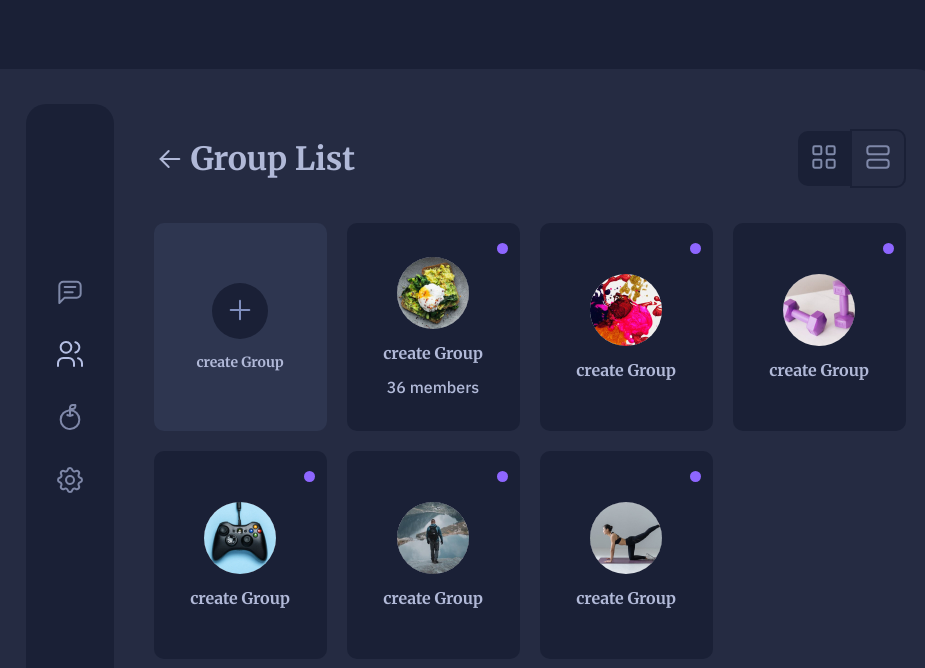
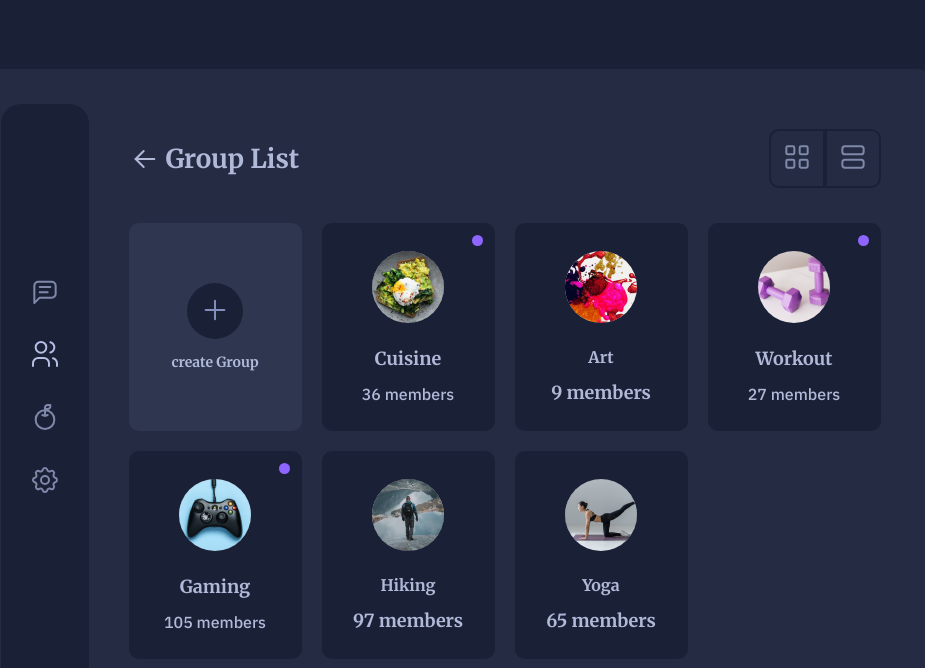
Before and after one commit to hellsu00/group-list, a plain HTML site: page index.html in a window 1280 px wide. Shown: the whole page, without its empty margins (187-1112 px from the left). Drawn offline with Linux system fonts and the light colour scheme; files that its build step writes are made by us from their sources.

Commit message:
Change card names

```diff
--- a/index.html
+++ b/index.html
@@ -11,8 +11,7 @@
     <link rel="preconnect" href="https://fonts.googleapis.com" />
     <link rel="preconnect" href="https://fonts.gstatic.com" crossorigin />
     <link
-      href="https://fonts.googleapis.com/css2?family=IBM+Plex+Sans:wght@500;700&
-          family=Merriweather:wght@700&display=swap"
+      href="https://fonts.googleapis.com/css2?family=IBM+Plex+Sans:wght@500;700&family=Merriweather:wght@700&display=swap"
       rel="stylesheet"
     />
   </head>
@@ -70,7 +69,7 @@
 
                   <span class="notification"></span>
 
-                  <span>create Group</span>
+                  <span>Cuisine</span>
 
                   <span>36 members</span>
                 </div>
@@ -78,38 +77,36 @@
                 <div class="cards">
                   <img src="assets/img/2.jpg" alt="" />
 
-                  <span class="notification"></span>
-
-                  <span>create Group</span>
+                  <span>Art</span>
+                  <span>9 members</span>
                 </div>
 
                 <div class="cards">
                   <img src="assets/img/3.jpg" alt="" />
-
                   <span class="notification"></span>
 
-                  <span>create Group</span>
+                  <span>Workout</span>
+                  <span>27 members</span>
                 </div>
                 <div class="cards">
                   <img src="assets/img/4.jpg" alt="" />
 
                   <span class="notification"></span>
 
-                  <span>create Group</span>
+                  <span>Gaming</span>
+                  <span>105 members</span>
                 </div>
                 <div class="cards">
                   <img src="assets/img/5.jpg" alt="" />
 
-                  <span class="notification"></span>
-
-                  <span>create Group</span>
+                  <span>Hiking</span>
+                  <span>97 members</span>
                 </div>
                 <div class="cards">
                   <img src="assets/img/6.jpg" alt="" />
 
-                  <span class="notification"></span>
-
-                  <span>create Group</span>
+                  <span>Yoga</span>
+                  <span>65 members</span>
                 </div>
               </div>
             </main>
--- a/style.css
+++ b/style.css
@@ -21,6 +21,10 @@ a {
   text-decoration: none;
 }
 
+h1 {
+  font-size: 26px;
+}
+
 .container {
   width: 100vw;
   height: 100vh;
@@ -40,7 +44,7 @@ a {
 
 .card-container {
   display: flex;
-  padding: 35px 60px 35px;
+  padding: 35px 60px 35px 35px;
 }
 
 .title {
@@ -114,6 +118,10 @@ header {
   gap: 14px;
 }
 
+.create span {
+  font-size: 14px;
+}
+
 .create button {
   border: none;
   background-color: var(--background);
@@ -138,24 +146,25 @@ header {
   border: none;
   cursor: pointer;
   background-color: transparent;
+  border: 2px solid var(--background);
+  transition: background-color 300ms ease-in;
 }
 
 .switch button:first-child {
   border-radius: 10px 0 0 10px;
-  background-color: var(--background);
 }
 
 .switch button:last-child {
   border-radius: 0 10px 10px 0;
-  border: 2px solid var(--background);
 }
 .group-list {
   display: grid;
   grid-template-columns: repeat(4, 1fr);
   grid-auto-rows: auto;
   gap: 20px;
+  width: 100%;
   max-height: 450px;
-  overflow: scroll;
+  overflow: auto;
   overflow-x: hidden;
 }
 
@@ -176,6 +185,11 @@ header {
   width: 72px;
   height: 72px;
   border-radius: 50%;
+  margin-bottom: 10px;
+}
+
+.cards span:nth-child(3) {
+  font-size: 18px;
 }
 
 .cards span:nth-child(4) {
@@ -184,7 +198,7 @@ header {
 
 .notification {
   position: absolute;
-  top: 20px;
+  top: 12px;
   right: 12px;
   width: 11px;
   height: 11px;
```
